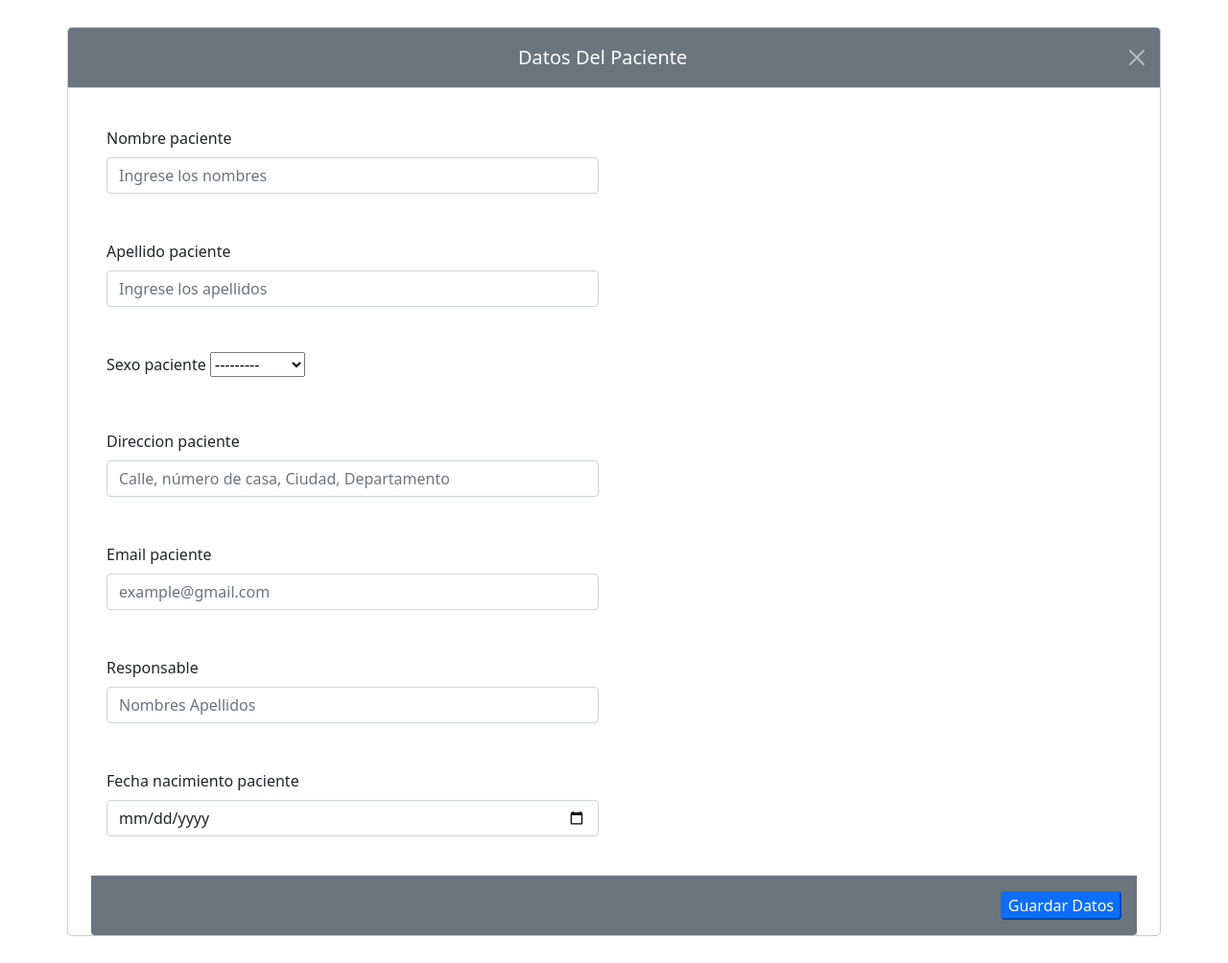
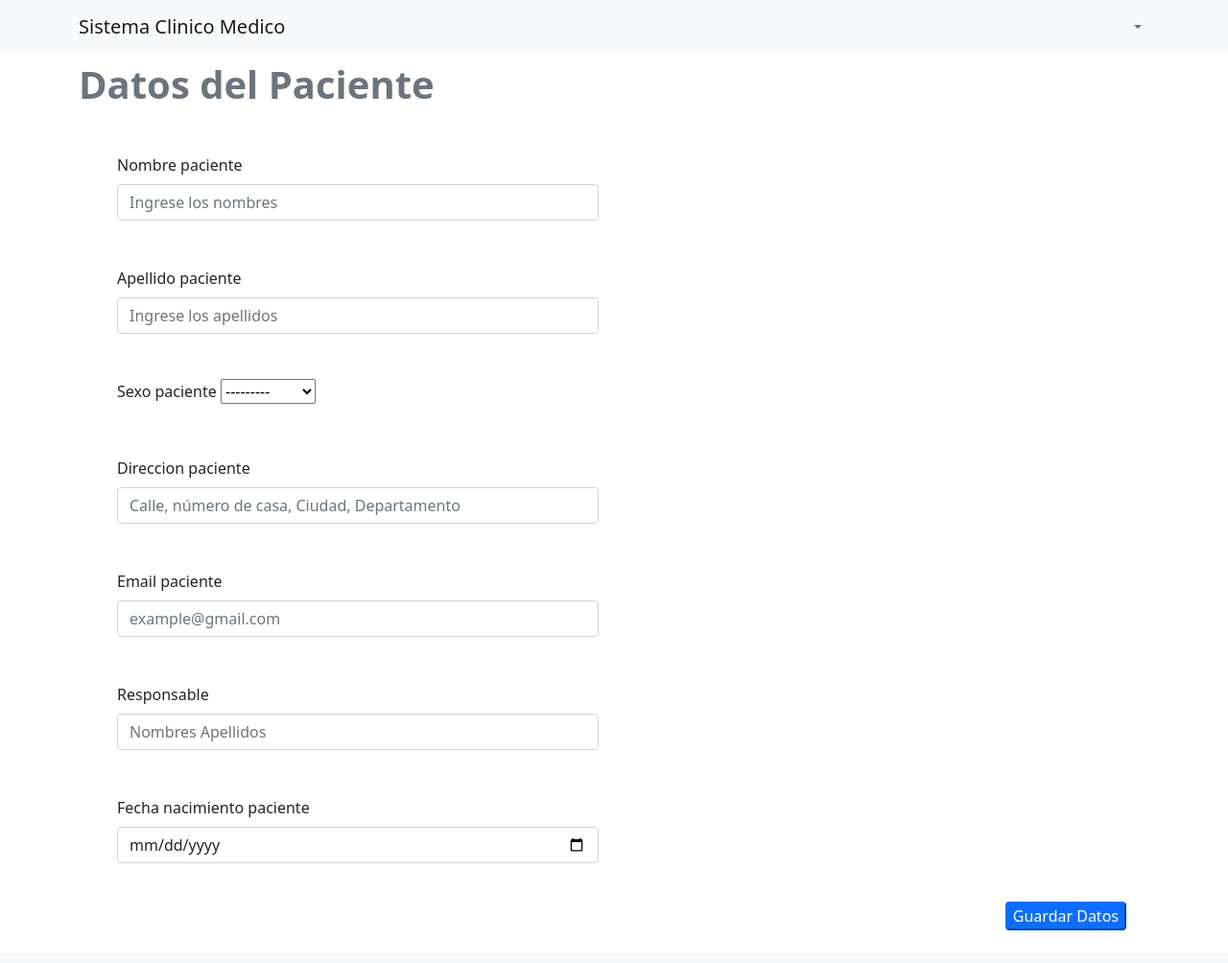
Before and after one commit to code-geeks-dsi/sistema_clinico_medico, a Django app: page /expediente/paciente/datos in a window 1280 px wide. Shown: the whole page at 96% size. After the commit the page ends 970 px from the top, so only its background shows below. Run offline with Django 3.2, Linux system fonts and the light colour scheme; parts of the project's set-up code (start-up, migrations or seed data) failed here and were passed over; some libraries are stand-ins or nearby versions.

Commit message:
Cambio de estilo, se agregaron mensajes y corrección de errores

```diff
--- a/modulo_expediente/templates/datosdelPaciente.html
+++ b/modulo_expediente/templates/datosdelPaciente.html
@@ -1,3 +1,7 @@
+{% extends "baseControl.html" %}
+{% load static %}
+{% block titulo %} Datos del Paciente {% endblock %}
+{% block content %}
 <!DOCTYPE html>
 <html lang="en">
 <head>
@@ -8,13 +12,16 @@
     <title>DatosDelPaciente</title>
 </head>
 <body>
-
-  <div class="modal-dialog modal-xl">
-    <div class="modal-content">
-        <div class="modal-header text-center bg-secondary text-white">
-            <h5 class="modal-title w-100">Datos Del Paciente</h5>
-            <button type="button" class="btn-close btn-close-white" data-bs-dismiss="modal" aria-label="Cerrar"></button>
-        </div>
+<div class="container py-2 rounded">
+    {% if messages %}
+      <ul class="messages">
+          {% for message in messages %}
+          <li{% if message.tags %} class="alert alert-success"{% endif %}>{{ message }}</li>
+          {% endfor %}
+      </ul>
+    {% endif %}
+  <div class="row g-0">
+    <h1 class="fw-bold text-secondary">Datos del Paciente</h1>
         <form class="px-4" method="POST">
           <div class="col-12 col-md-6 bg-white p-3">
             {% csrf_token %}
@@ -25,12 +32,14 @@
                 </div>
             {% endfor %}
           </div>
-          <div class="modal-footer bg-secondary">
-            <input type="submit" class="btn-primary rounded"  value="Guardar Datos">
+          <div class="col-lg-12 pb-3 text-end">
+            <div class="text-end">
+              <input type="submit" class="btn-primary rounded"  value="Guardar Datos">
+            </div>
           </div>
         </form>
-
   </div>
 </div>
 </body>
 </html>
+{% endblock %}
--- a/modulo_expediente/views.py
+++ b/modulo_expediente/views.py
@@ -18,6 +18,7 @@ from urllib.request import urlopen
 from django.contrib.auth.decorators import login_required
 from django.views.decorators.csrf import csrf_exempt
 from django.core.exceptions import ValidationError
+from django.contrib import messages
 ROL=4
 ROL_DOCTOR=1
 ROL_ENFERMERA=2
@@ -250,7 +251,7 @@ def crear_expediente(request):
     else:
         if idpaciente==None:
             formulario= DatosDelPaciente(request.POST)
-            if formulario.is_valid():
+            if  formulario.is_valid():
                 new_paciente=formulario.save()
                 expediente=Expediente()
                 expediente.fecha_creacion_expediente=datetime.now()
@@ -280,6 +281,7 @@ def crear_expediente(request):
                     idList.append(i['id_paciente'])
                 expediente.id_paciente_id=idList[-1]
                 expediente.save()
+                messages.add_message(request=request, level=messages.SUCCESS, message="Paciente registrado con exito")
                 base_url = reverse('crear_expediente')
                 query_string =  urlencode({'id': new_paciente.id_paciente})
                 url = '{}?{}'.format(base_url, query_string)
@@ -288,6 +290,7 @@ def crear_expediente(request):
             paciente=Paciente.objects.get(id_paciente=idpaciente)
             formulario = DatosDelPaciente(request.POST, instance=paciente)
             formulario.save()
+            messages.add_message(request=request, level=messages.SUCCESS, message="El Paciente se ha modificado con exito")
 
     return render(request,"datosdelPaciente.html",{'formulario':formulario})
 
```
